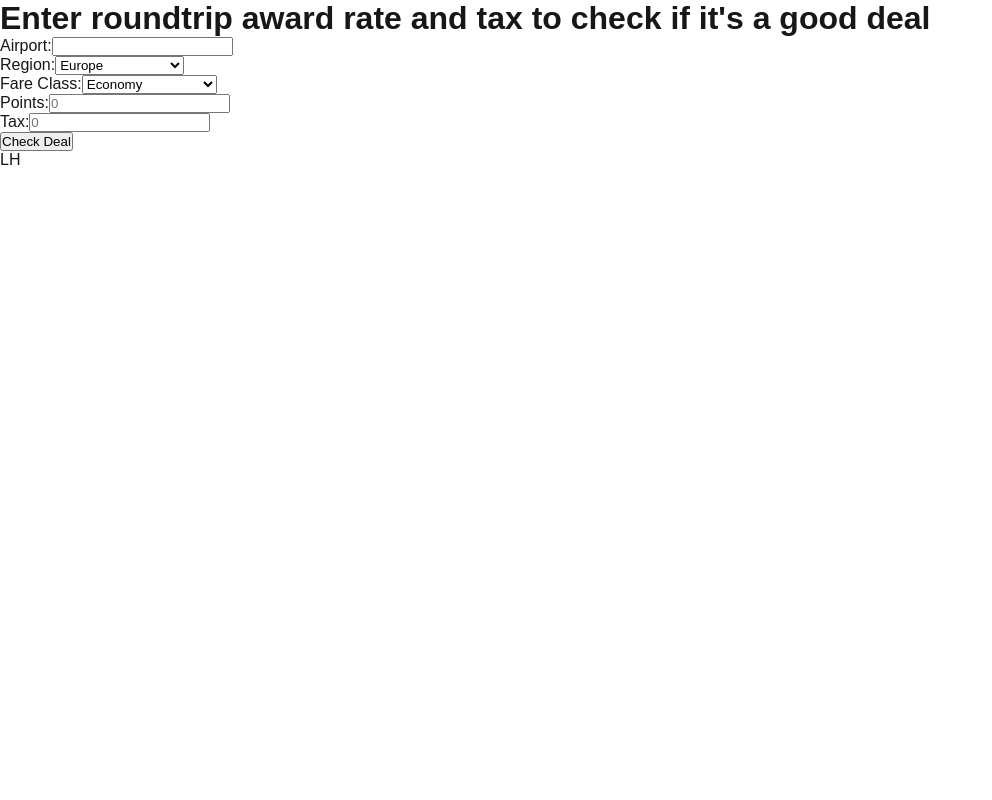
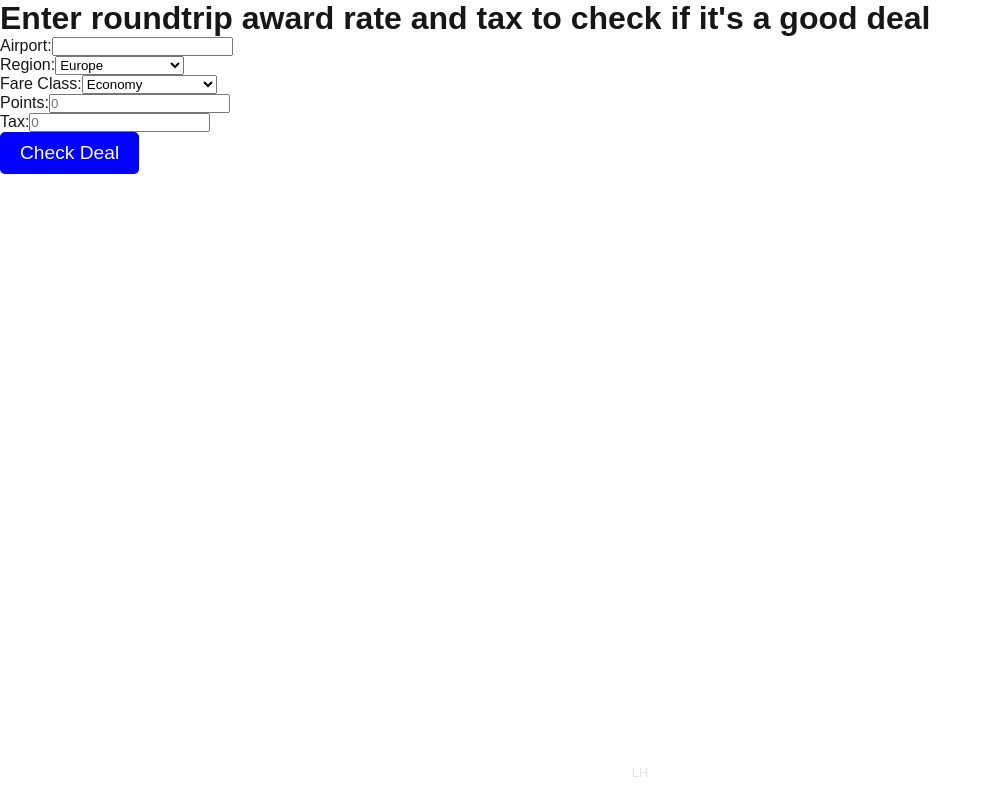
Before and after one commit to Ltcho/flight-deal-checker, a Next.js app: page / in a window 1280 px wide. Shown: the whole page, without its empty margins (0-992 px from the left). Built offline with nearby package versions, Linux system fonts and the light colour scheme.

Commit message:
Add App.css and update styling for button and watermark

```diff
--- a/pages/index.js
+++ b/pages/index.js
@@ -1,4 +1,5 @@
 import { useState } from 'react';
+import '../styles/App.css';
 
 // Flight data (based strictly on Excel data)
 const flightData = {
--- /dev/null
+++ b/styles/App.css
@@ -0,0 +1,34 @@
+/* Style for the Check Deal button */
+.check-deal-button {
+    background-color: blue;
+    color: white;
+    padding: 10px 20px;
+    font-size: 1.2em;
+    border: none;
+    border-radius: 5px;
+    cursor: pointer;
+  }
+
+  /* Style for hover effect */
+  .check-deal-button:hover {
+    background-color: darkblue;
+  }
+
+  /* Style for the watermark */
+  .watermark {
+    position: absolute;
+    bottom: 20px; /* Adjusts the vertical spacing from the bottom */
+    left: 50%;
+    transform: translateX(-50%);
+    font-size: 0.8em;
+    color: rgba(0, 0, 0, 0.1); /* Semi-transparent color */
+    pointer-events: none; /* Prevents interaction */
+    user-select: none; /* Prevents text selection */
+  }
+
+  /* Container style to ensure full height */
+  .page-container {
+    position: relative;
+    min-height: 100vh; /* Full viewport height */
+    padding-bottom: 50px; /* Space for the watermark */
+  }
--- a/styles/Home.module.css
+++ b/styles/Home.module.css
@@ -163,3 +163,29 @@ a.secondary {
     filter: invert();
   }
 }
+/* Style for the Check Deal button */
+.check-deal-button {
+  background-color: blue;
+  color: white;
+  padding: 10px 20px;
+  font-size: 1.2em;
+  border: none;
+  border-radius: 5px;
+  cursor: pointer;
+}
+
+/* Style for hover effect */
+.check-deal-button:hover {
+  background-color: darkblue;
+}
+
+/* Style for the watermark */
+.watermark {
+  position: fixed;
+  bottom: 10px;
+  right: 10px;
+  font-size: 0.8em;
+  color: rgba(0, 0, 0, 0.1); /* Semi-transparent color */
+  pointer-events: none; /* Prevents interaction */
+  user-select: none; /* Prevents text selection */
+}
```
